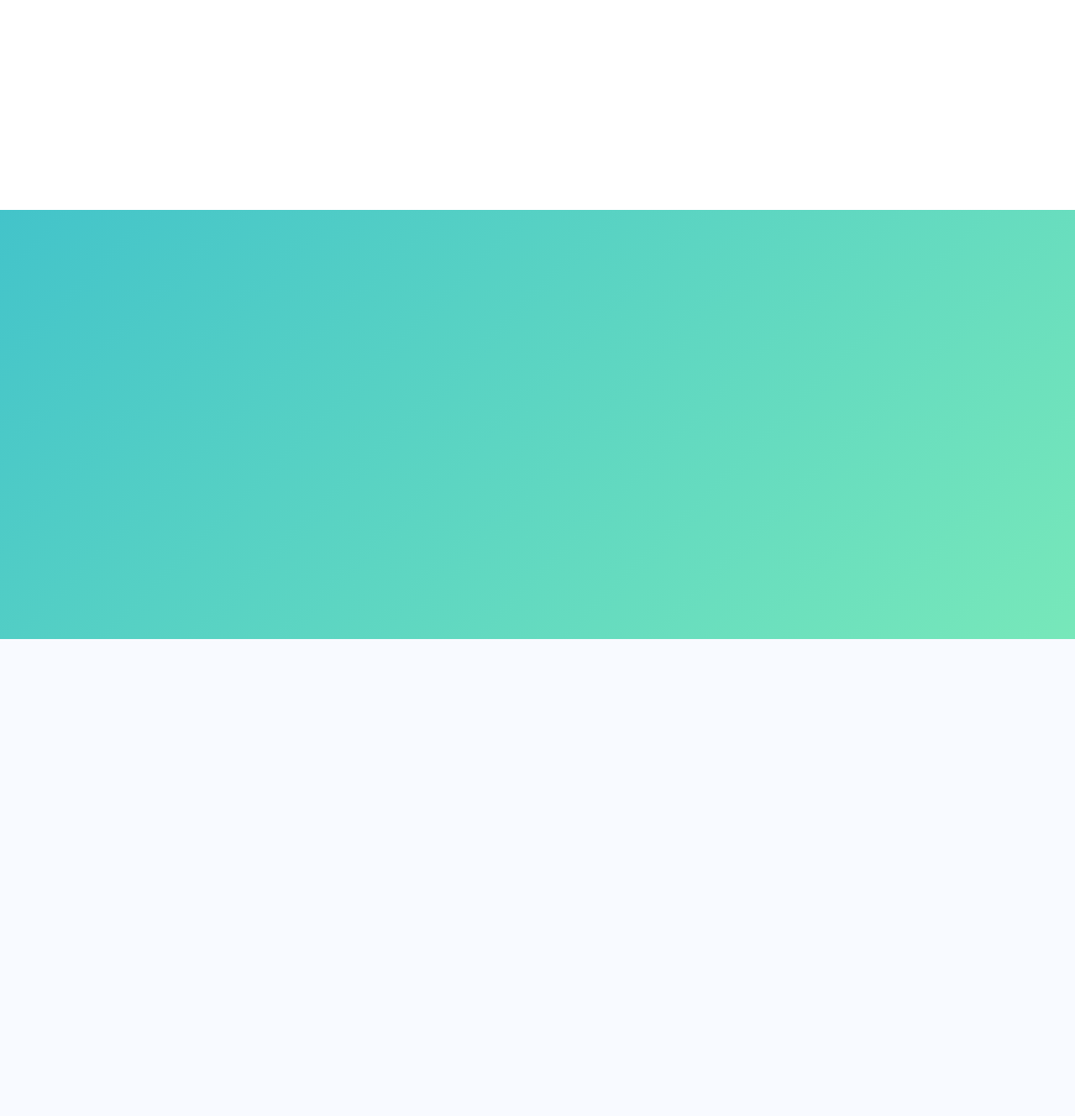
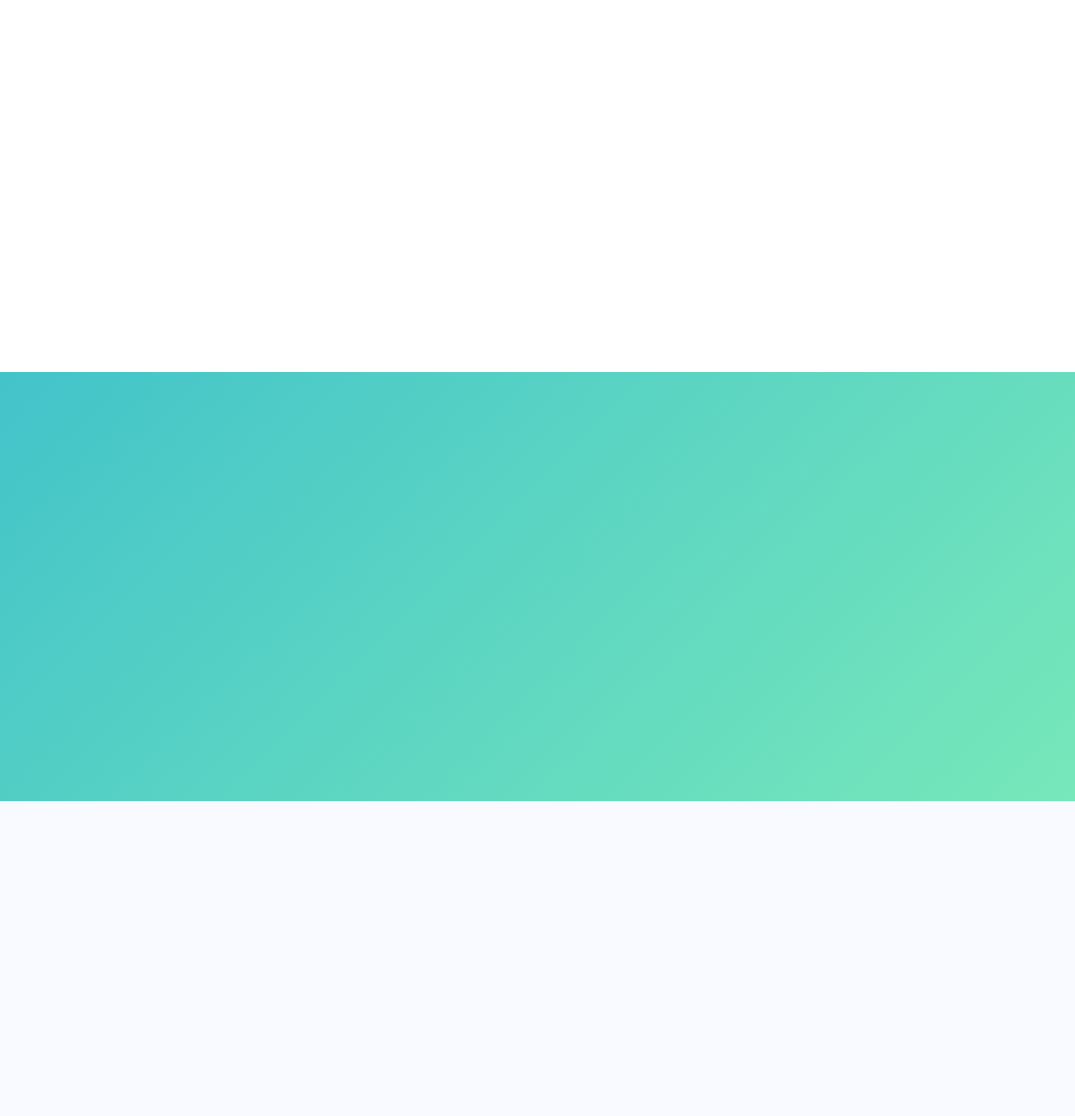
Before and after one commit to bilalo96/final, a Django app: page / in a window 1280 px wide. Shown: the part 2783-4112 px from the top of the page at 84% size. Run offline with Django 4.2, Linux system fonts and the light colour scheme; data comes from the database, SQL or seed files in the repository; parts of the project's set-up code (start-up, migrations or seed data) failed here and were passed over; some libraries are stand-ins or nearby versions; some web fonts are replaced.

Commit message:
Update home.html

```diff
--- a/settings/templates/settings/home.html
+++ b/settings/templates/settings/home.html
@@ -4,7 +4,7 @@
 {% block body %}
 <div class="c" style="background-image:url({% static 'images/21.png' %});">
 </div>
-
+<section class="ftco-section">
 <div class="row no-gutters slider-text js-fullheight align-items-center justify-content-start" data-scrollax-parent="true">
     <div class="container">
         <div class="col-md-9 ftco-animate" data-scrollax="properties: { translateY: '70%' }">
@@ -37,7 +37,8 @@
         </div>
     </div>
 </div>
-
+</section>
+<br>
 
 
 
```
